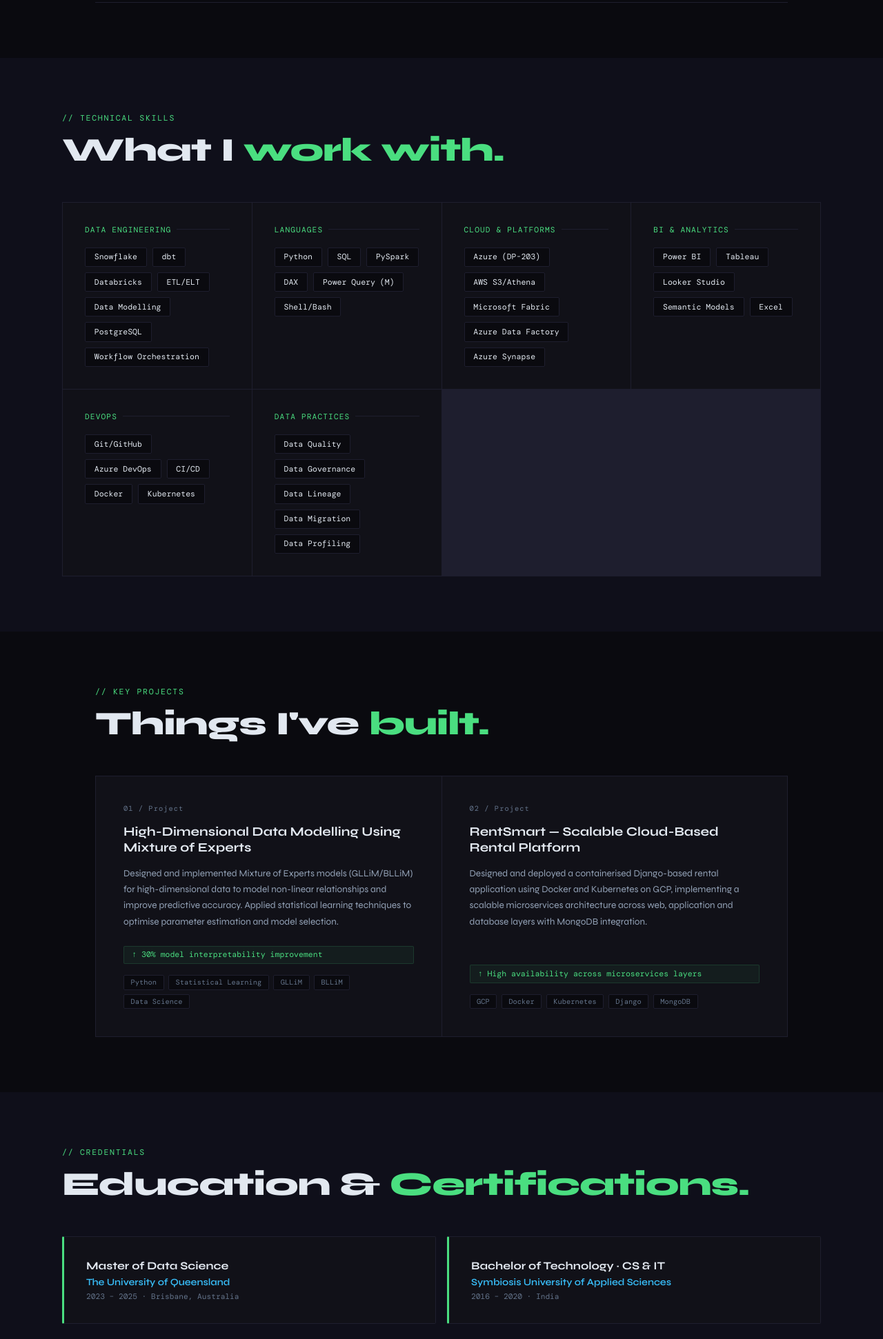
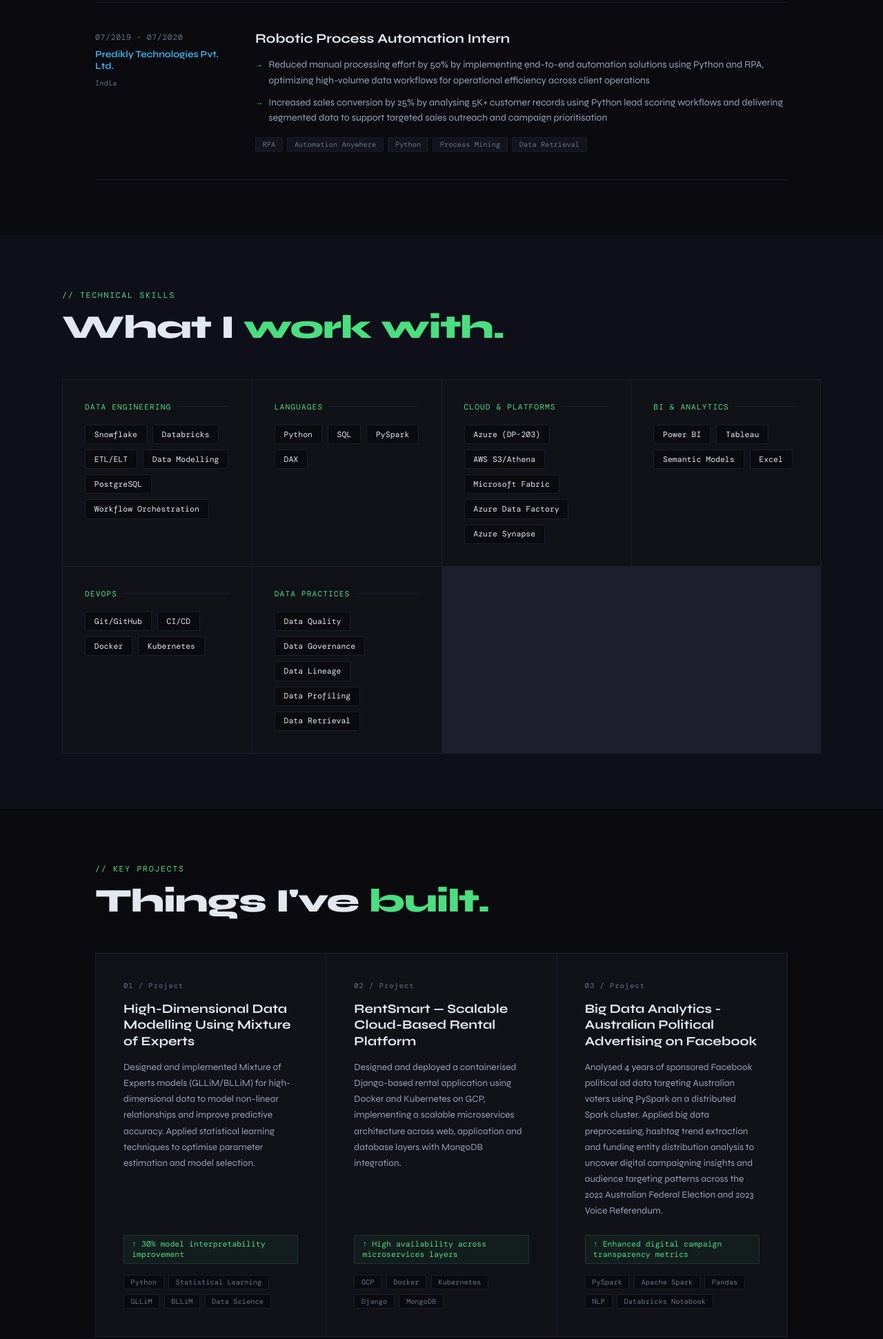
Before and after one commit to IshanPatle/ishanpatle.github.io, a plain HTML site: page index.html in a window 1280 px wide. Shown: the part 2345-4287 px from the top of the page at 69% size. Drawn offline with nearby package versions, Linux system fonts and the light colour scheme; a web font is replaced by a local one.

Commit message:
Add experience and update contact availability
Added experience details for Robotic Process Automation Intern role, including achievements and skills. Updated contact section to clarify job availability.

```diff
--- a/index.html
+++ b/index.html
@@ -869,6 +869,28 @@
       </div>
     </div>
 
+    <div class="exp-card fade-in">
+      <div class="exp-meta">
+        <span class="exp-date">07/2019 – 07/2020</span>
+        <span class="exp-company">Predikly Technologies Pvt. Ltd.</span>
+        <span class="exp-location">India</span>
+      </div>
+      <div>
+        <div class="exp-role">Robotic Process Automation Intern</div>
+        <ul class="exp-bullets">
+          <li>Reduced manual processing effort by 50% by implementing end-to-end automation solutions using Python and RPA, optimizing high-volume data workflows for operational efficiency across client operations</li>
+          <li>Increased sales conversion by 25% by analysing 5K+ customer records using Python lead scoring workflows and delivering segmented data to support targeted sales outreach and campaign prioritisation</li>
+        </ul>
+        <div class="exp-tags">
+          <span class="exp-tag">RPA</span>
+          <span class="exp-tag">Automation Anywhere</span>
+          <span class="exp-tag">Python</span>
+          <span class="exp-tag">Process Mining</span>
+          <span class="exp-tag">Data Retrieval</span>
+        </div>
+      </div>
+    </div>
+
   </div>
 </section>
 
@@ -882,7 +904,7 @@
         <div class="skill-group-title">Data Engineering</div>
         <div class="skill-pills">
           <span class="skill-pill">Snowflake</span>
-          <span class="skill-pill">dbt</span>
+          <!-- <span class="skill-pill">dbt</span> -->
           <span class="skill-pill">Databricks</span>
           <span class="skill-pill">ETL/ELT</span>
           <span class="skill-pill">Data Modelling</span>
@@ -897,8 +919,8 @@
           <span class="skill-pill">SQL</span>
           <span class="skill-pill">PySpark</span>
           <span class="skill-pill">DAX</span>
-          <span class="skill-pill">Power Query (M)</span>
-          <span class="skill-pill">Shell/Bash</span>
+          <!-- <span class="skill-pill">Power Query (M)</span> -->
+          <!-- <span class="skill-pill">Shell/Bash</span> -->
         </div>
       </div>
       <div class="skill-group">
@@ -916,7 +938,7 @@
         <div class="skill-pills">
           <span class="skill-pill">Power BI</span>
           <span class="skill-pill">Tableau</span>
-          <span class="skill-pill">Looker Studio</span>
+          <!-- <span class="skill-pill">Looker Studio</span> -->
           <span class="skill-pill">Semantic Models</span>
           <span class="skill-pill">Excel</span>
         </div>
@@ -925,7 +947,7 @@
         <div class="skill-group-title">DevOps</div>
         <div class="skill-pills">
           <span class="skill-pill">Git/GitHub</span>
-          <span class="skill-pill">Azure DevOps</span>
+          <!-- <span class="skill-pill">Azure DevOps</span> -->
           <span class="skill-pill">CI/CD</span>
           <span class="skill-pill">Docker</span>
           <span class="skill-pill">Kubernetes</span>
@@ -937,8 +959,9 @@
           <span class="skill-pill">Data Quality</span>
           <span class="skill-pill">Data Governance</span>
           <span class="skill-pill">Data Lineage</span>
-          <span class="skill-pill">Data Migration</span>
+          <!-- <span class="skill-pill">Data Migration</span> -->
           <span class="skill-pill">Data Profiling</span>
+          <span class="skill-pill">Data Retrieval</span>
         </div>
       </div>
     </div>
@@ -976,6 +999,20 @@
         <span>Kubernetes</span>
         <span>Django</span>
         <span>MongoDB</span>
+      </div>
+    </div>
+
+    <div class="project-card">
+      <div class="project-number">03 / Project</div>
+      <div class="project-title">Big Data Analytics - Australian Political Advertising on Facebook</div>
+      <p class="project-desc">Analysed 4 years of sponsored Facebook political ad data targeting Australian voters using PySpark on a distributed Spark cluster. Applied big data preprocessing, hashtag trend extraction and funding entity distribution analysis to uncover digital campaigning insights and audience targeting patterns across the 2022 Australian Federal Election and 2023 Voice Referendum.</p>
+      <div class="project-metric">↑ Enhanced digital campaign transparency metrics</div>
+      <div class="project-stack">
+        <span>PySpark</span>
+        <span>Apache Spark</span>
+        <span>Pandas</span>
+        <span>NLP</span>
+        <span>Databricks Notebook</span>
       </div>
     </div>
 
@@ -1026,6 +1063,13 @@
       <div class="cert-card">
         <div class="cert-icon">⚡</div>
         <div>
+          <div class="cert-name">Master RPA Professional</div>
+          <div class="cert-issuer">Automation Anywhere</div>
+        </div>
+      </div>
+      <div class="cert-card">
+        <div class="cert-icon">⚡</div>
+        <div>
           <div class="cert-name">Advanced RPA Professional</div>
           <div class="cert-issuer">Automation Anywhere</div>
         </div>
@@ -1045,7 +1089,7 @@
 <div class="contact-section" id="contact">
   <div class="contact-inner">
     <h2 class="contact-title fade-in">Let's <span style="color:var(--accent)">work</span> together.</h2>
-    <p class="contact-sub fade-in">Currently open to Data Engineering, Analytics Engineering and Business Intelligence roles in Brisbane and across Australia. Available immediately.</p>
+    <p class="contact-sub fade-in">Currently open to Data Engineering, Analytics Engineering, and Business Intelligence roles across Australia. Available immediately.</p>
     <div class="contact-links fade-in">
       <a href="mailto:ishanpatle.ip@gmail.com" class="contact-link">✉ ishanpatle.ip@gmail.com</a>
       <a href="https://linkedin.com/in/ishanpatle" target="_blank" class="contact-link">⇗ LinkedIn</a>
```
